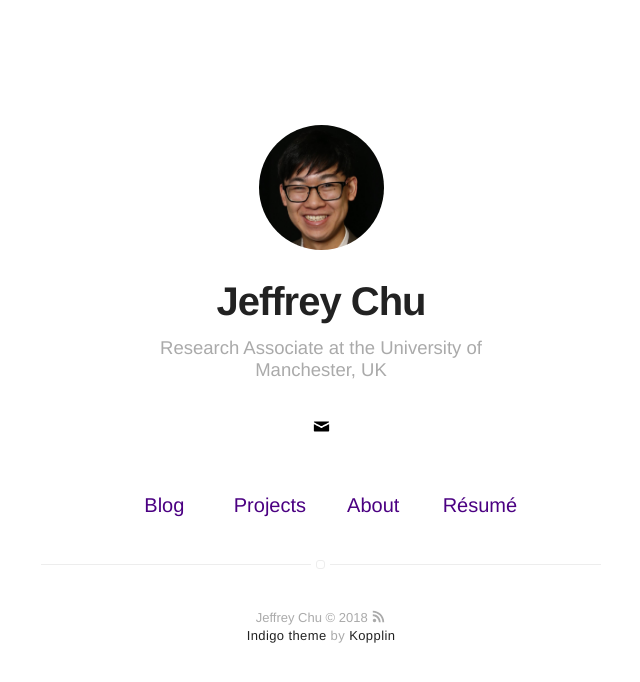
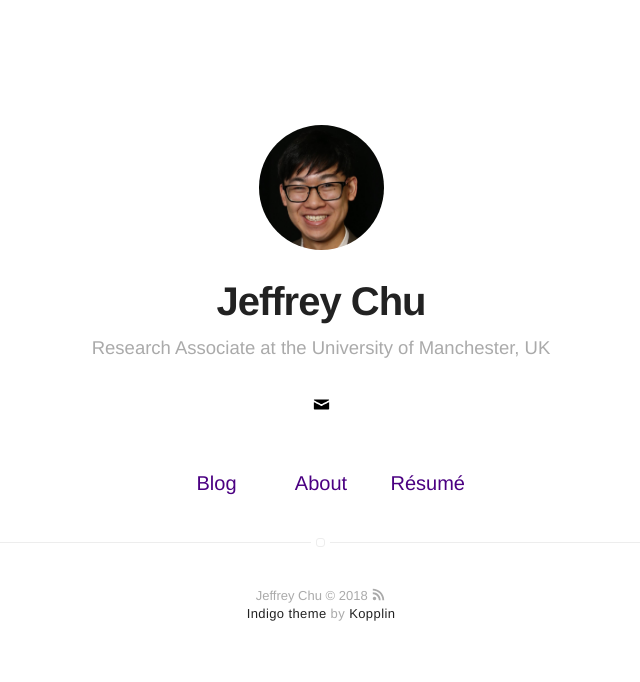
Before and after one commit to jeffrey-jchu/jeffrey-jchu.github.io, a Jekyll site: the page built from index.html, in a window 1280 px wide. Shown: the top 682 px of the page, without its empty margins (319-959 px from the left). Built offline with Jekyll 4.4.1, drawn with Linux system fonts in a browser that asks for light colours.

Commit message:
remove projects page

```diff
--- a/_config.yml
+++ b/_config.yml
@@ -63,14 +63,14 @@ authors:
 # do you want a larger site? change the option below
 # options: [normal, large] | default: normal
 # normal = 560px / large = 810px
-width: normal
+width: large
 
 # if you don't need pagination, comment the *paginate* configs below
 # paginate: 5
 # paginate_path: "blog/:num/"
 
 # if you don't need projects, comment the *projects* configs below
-projects: true
+# projects: true
 
 # if you don't need "about" or "blog", comment them out below
 about: true
```
